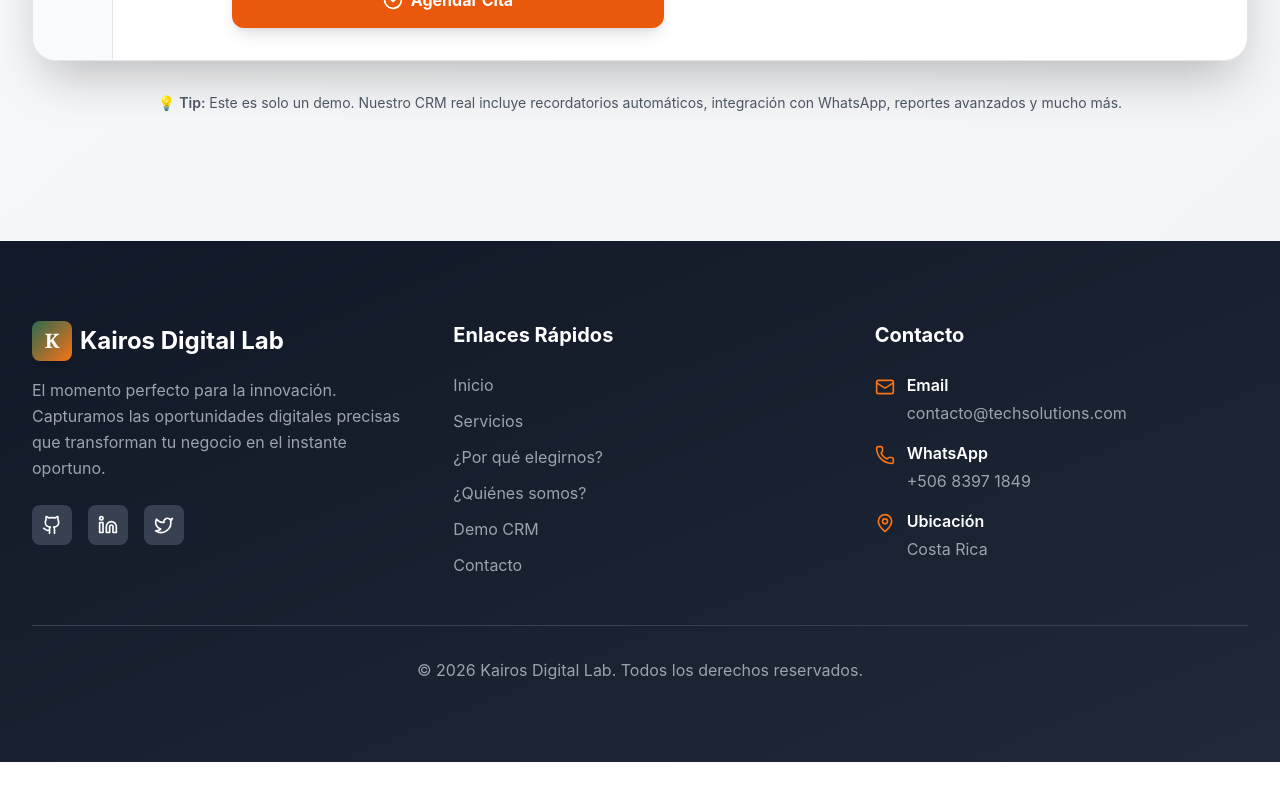
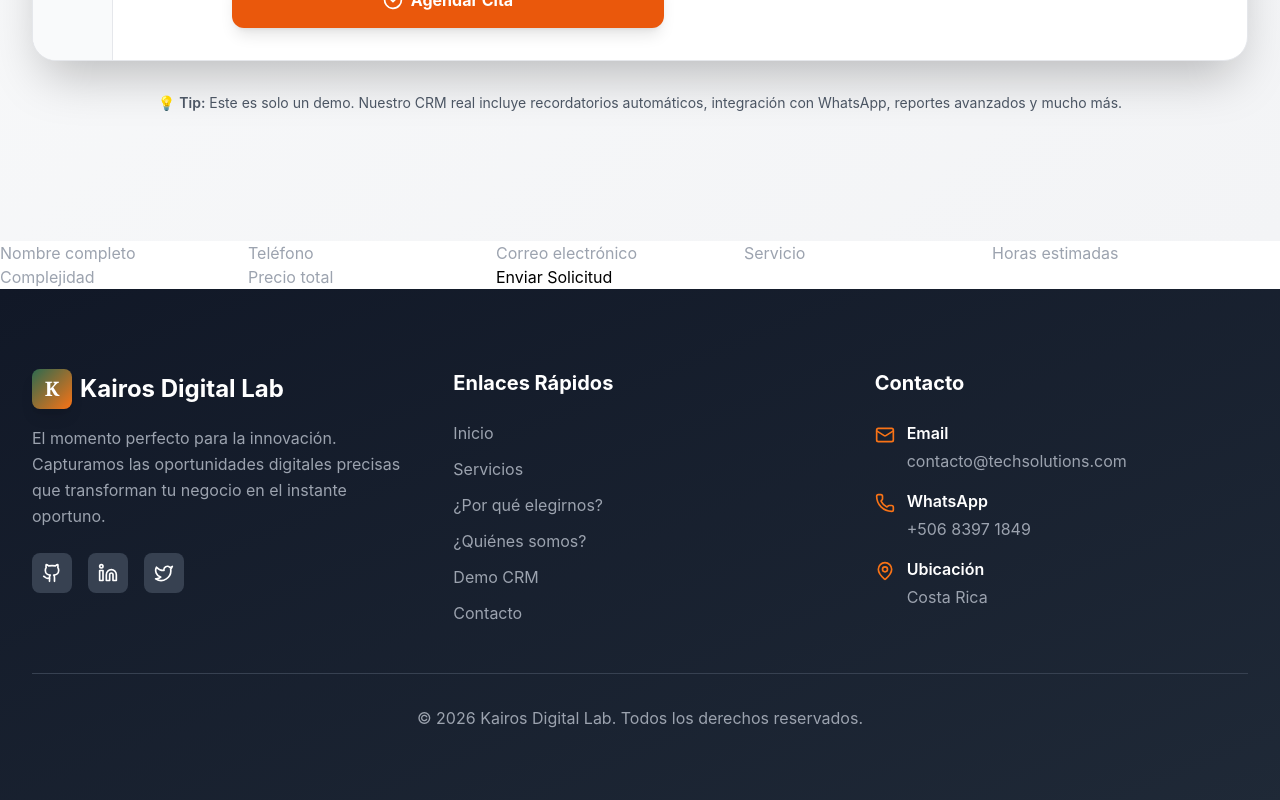
Before and after one commit to Pame2394/kairos, a React (Vite) app: page / in a window 1280 px wide. Shown: the part 4458-5258 px from the top of the page. Before the commit the page ends 5220 px from the top, so only its background shows below. Built offline with nearby package versions, Linux system fonts and the light colour scheme.

Commit message:
fix: remove raw proforma text from modal UI, only show download buttons

```diff
--- a/src/App.jsx
+++ b/src/App.jsx
@@ -6,6 +6,7 @@ import CRMDemo from './components/CRMDemo';
 import Trust from './components/Trust';
 import Footer from './components/Footer';
 import ThemeToggle from './components/ThemeToggle';
+import FormularioProforma from './components/FormularioProforma';
 import './App.css';
 
 function App() {
@@ -17,6 +18,7 @@ function App() {
       <Trust />
       <AboutUs />
       <CRMDemo />
+      <FormularioProforma />
       <Footer />
       <ThemeToggle />
     </div>
--- /dev/null
+++ b/src/components/FormularioProforma.jsx
@@ -0,0 +1,45 @@
+import React, { useState } from "react";
+
+function FormularioProforma() {
+  const [status, setStatus] = useState(null);
+  const [links, setLinks] = useState({ pdf: "", excel: "" });
+
+  const enviarSolicitud = async (event) => {
+    event.preventDefault();
+    const formData = new FormData(event.target);
+
+    const response = await fetch("/api/proforma", {
+      method: "POST",
+      body: formData
+    });
+
+    const data = await response.json();
+    setStatus(data.message);
+    setLinks(data.download_links);
+  };
+
+  return (
+    <div>
+      <form onSubmit={enviarSolicitud}>
+        <input name="nombre" placeholder="Nombre completo" required />
+        <input name="telefono" placeholder="Teléfono" required />
+        <input name="correo" placeholder="Correo electrónico" required />
+        <input name="servicio" placeholder="Servicio" required />
+        <input name="horas" type="number" placeholder="Horas estimadas" required />
+        <input name="complejidad" placeholder="Complejidad" required />
+        <input name="precio" type="number" placeholder="Precio total" required />
+        <button type="submit">Enviar Solicitud</button>
+      </form>
+
+      {status && (
+        <div>
+          <p>{status}</p>
+          <a href={links.pdf} download>Descargar PDF</a>
+          <a href={links.excel} download>Descargar Excel</a>
+        </div>
+      )}
+    </div>
+  );
+}
+
+export default FormularioProforma;
--- a/src/components/QuoteModal.jsx
+++ b/src/components/QuoteModal.jsx
@@ -169,17 +169,19 @@ const QuoteModal = ({ isOpen, onClose }) => {
                   {result && (
                     <div className="mt-2 text-sm text-green-700 dark:text-green-300">
                       <p><strong>Precio estimado:</strong> ${result.precio}</p>
-                      <p className="mt-1">{result.proforma}</p>
+                      <p className="mt-1 text-green-600 dark:text-green-400">
+                        Tu proforma está lista para descargar.
+                      </p>
                       <div className="mt-3 flex space-x-2">
                         <button
                           onClick={() => downloadFile('cotizar_pdf', 'cotizacion.pdf')}
-                          className="px-3 py-2 bg-blue-600 text-white rounded-lg text-sm"
+                          className="px-3 py-2 bg-blue-600 text-white rounded-lg text-sm hover:bg-blue-700 transition-colors"
                         >
                           Descargar PDF
                         </button>
                         <button
                           onClick={() => downloadFile('cotizar_excel', 'cotizacion.xlsx')}
-                          className="px-3 py-2 bg-green-600 text-white rounded-lg text-sm"
+                          className="px-3 py-2 bg-green-600 text-white rounded-lg text-sm hover:bg-green-700 transition-colors"
                         >
                           Descargar Excel
                         </button>
```
